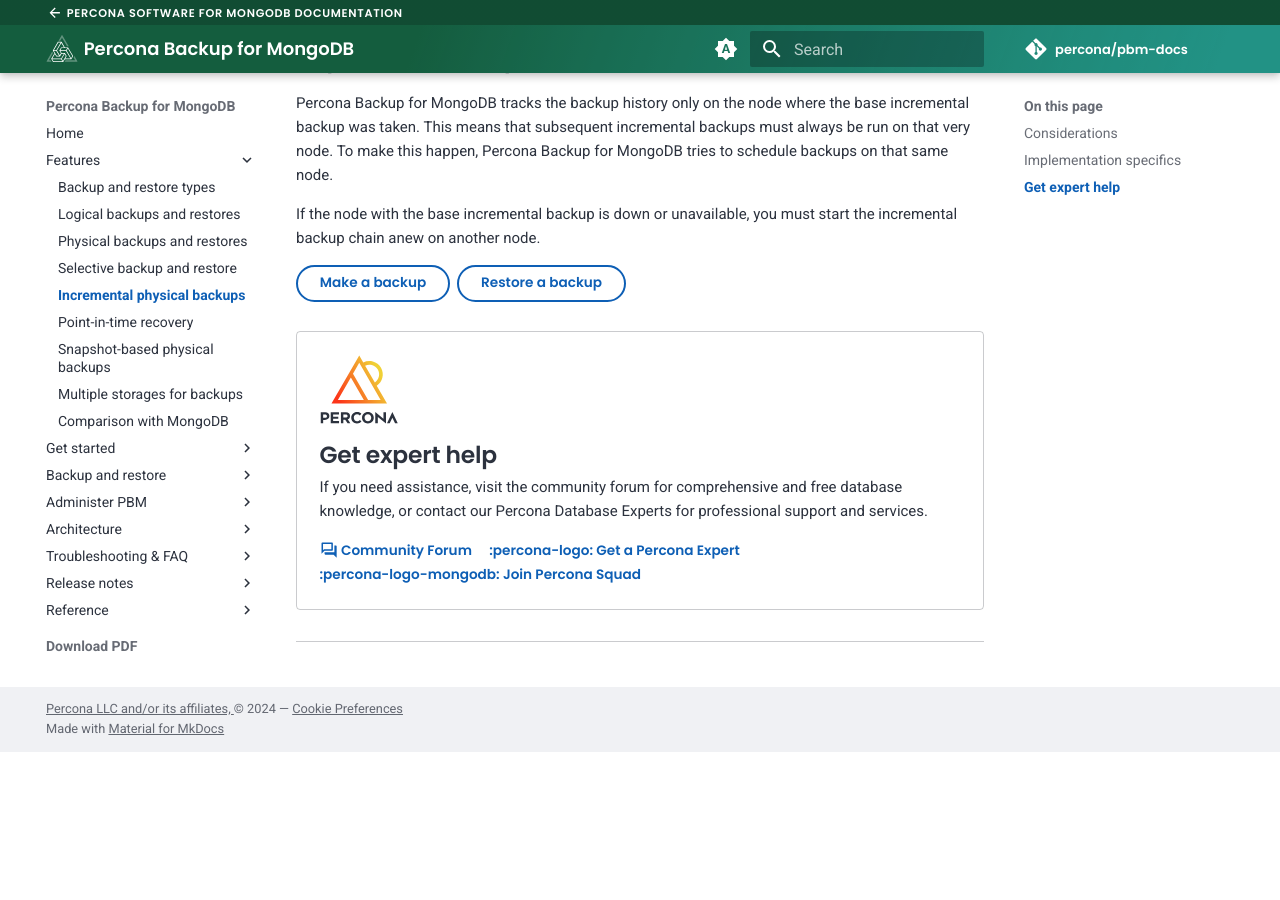
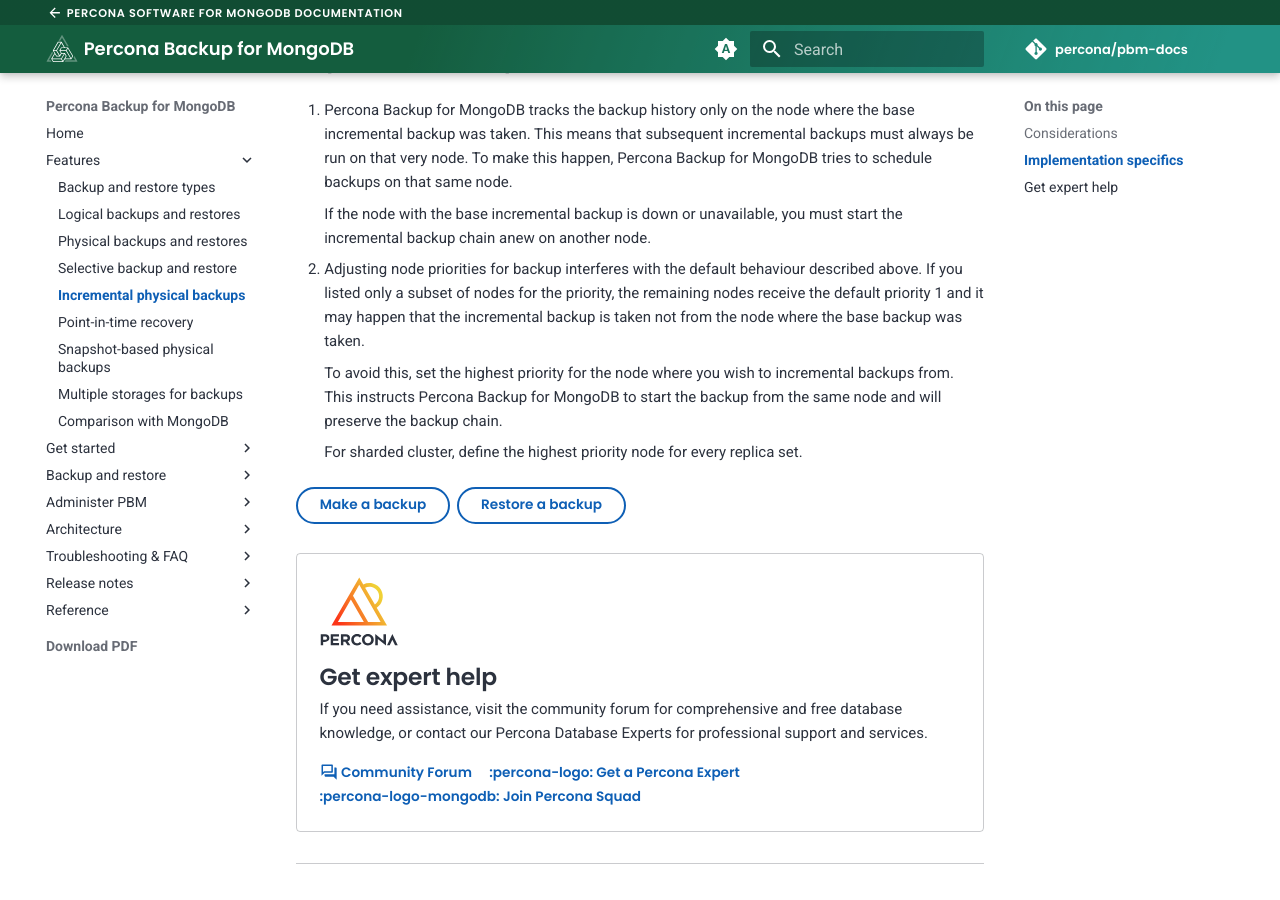
Before and after one commit to percona/pbm-docs, an MkDocs documentation site: the page built from docs/features/incremental-backup.md, in a window 1280 px wide and 900 px high, scrolled down 951 px. Built offline with MkDocs 1.6.1 and Material for MkDocs 9.7.7, drawn with Linux system fonts in a browser that asks for light colours; nearby versions of some CDN libraries; emoji names are drawn with the system emoji font; comment, search, counter and statistics services are not loaded; before the commit the page ends 1703 px from its top, so only the background shows below that.

Commit message:
PBM-1450 Added a note how node priorities interfere with incrementalb… (#233)
* PBM-1450 Added a note how node priorities interfere with incrementalbackup scheduling

modified:   docs/features/incremental-backup.md
	modified:   docs/usage/start-backup.md

```diff
--- a/docs/features/incremental-backup.md
+++ b/docs/features/incremental-backup.md
@@ -25,9 +25,15 @@
 
 ## Implementation specifics
 
-Percona Backup for MongoDB tracks the backup history only on the node where the base incremental backup was taken. This means that subsequent incremental backups must always be run on that very node. To make this happen, Percona Backup for MongoDB tries to schedule backups on that same node.
+1. Percona Backup for MongoDB tracks the backup history only on the node where the base incremental backup was taken. This means that subsequent incremental backups must always be run on that very node. To make this happen, Percona Backup for MongoDB tries to schedule backups on that same node.
 
-If the node with the base incremental backup is down or unavailable, you must start the incremental backup chain anew on another node.
+    If the node with the base incremental backup is down or unavailable, you must start the incremental backup chain anew on another node.
+
+2. Adjusting node priorities for backup interferes with the default behaviour described above. If you listed only a subset of nodes for the priority, the remaining nodes receive the default priority 1 and it may happen that the incremental backup is taken not from the node where the base backup was taken.
+
+    To avoid this, set the highest priority for the node where you wish to incremental backups from. This instructs Percona Backup for MongoDB to start the backup from the same node and will preserve the backup chain.
+
+    For sharded cluster, define the highest priority node for every replica set.
 
 [Make a backup](../usage/start-backup.md){ .md-button .md-button }
 [Restore a backup](../usage/restore.md){ .md-button .md-button }
```
Also changed, not shown: docs/usage/start-backup.md (+5 -0 lines).
